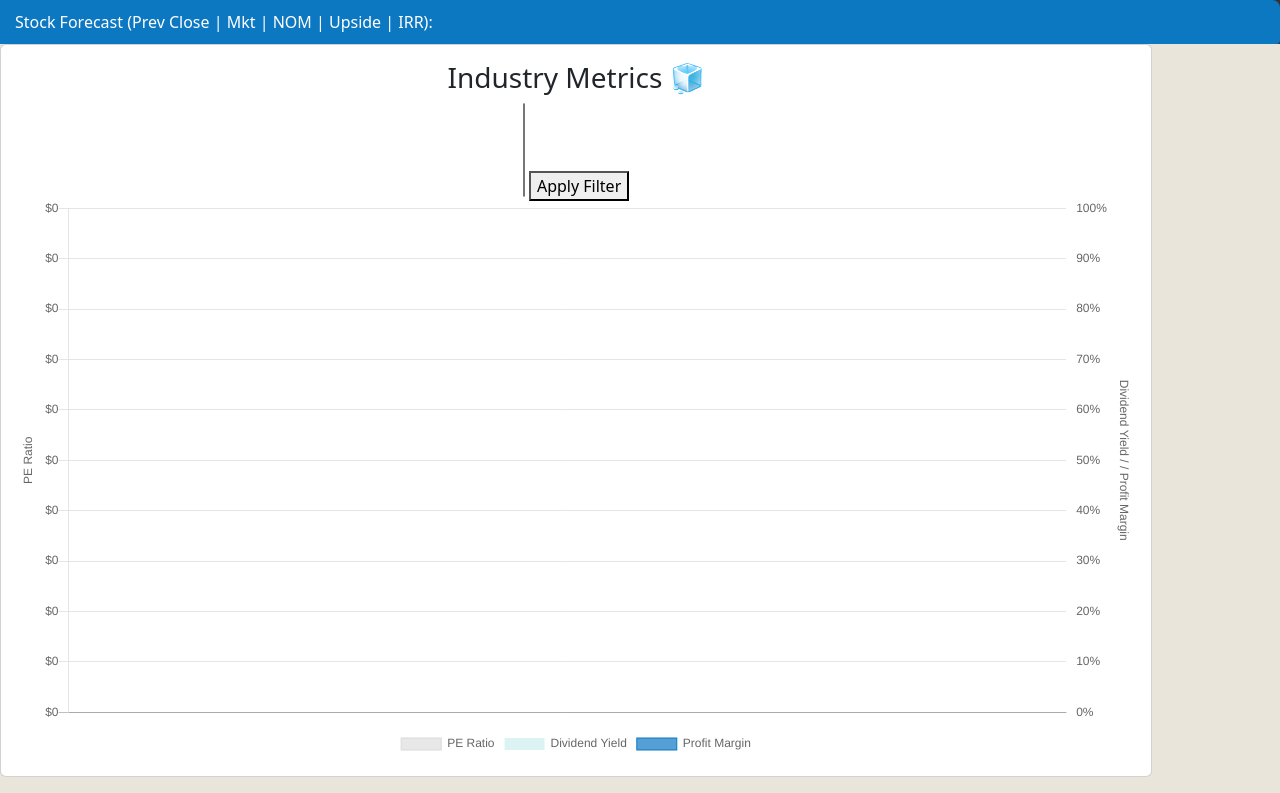
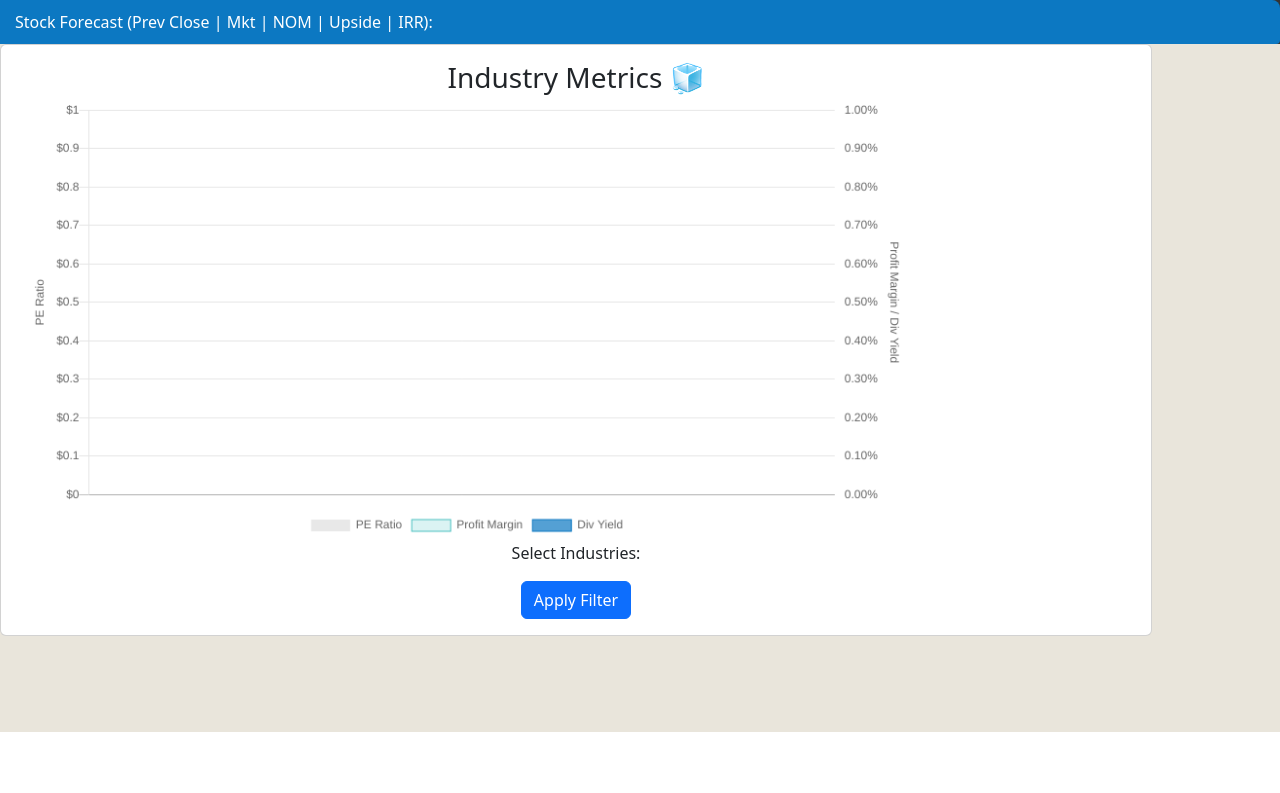
Before and after one commit to lutz143/stock-desktop-app, a Flask app: page / in a window 1280 px wide. Shown: the part 68-861 px from the top of the page. After the commit the page ends 800 px from the top, so only its background shows below. Run offline with Flask 3, Linux system fonts and the light colour scheme; data that the repository does not hold is empty.

Commit message:
updates to homepage chart data rendering

```diff
--- a/static/css/style.css
+++ b/static/css/style.css
@@ -88,6 +88,19 @@
     min-height: 100vh;
 }
 
+#industryChart {
+    max-width: 900px;
+}
+
+#industryFilter {
+    max-height: 200px; /* Set the maximum height */
+    max-width: fit-content;
+    overflow-y: auto;  /* Enable vertical scroll when content exceeds max height */
+    padding-right: 15px; /* Add some padding for better look */
+    align-items:flex-start;
+}
+
+
 .nav-links {
     font-family: 'Orbitron', Arial, sans-serif;
     font-size: 38px;
--- a/static/js/homePage.js
+++ b/static/js/homePage.js
@@ -13,26 +13,41 @@
     peAvg.forEach((item) => {
         industryChartCard.style.display = "flex";
         industry.push(item.industry);
-        peRatio.push(item.peRatio * 100);
-        profitMargins.push(item.profitMargin);
-        divYield.push(item.divYield);
+        peRatio.push(item.peRatio);
+        profitMargins.push(item.profitMargin * 100);
+        divYield.push(item.divYield * 100);
     });
 
     // Populate the industry filter dropdown
     populateIndustryFilter(industry);
 
     // Render the initial chart
-    peChart = barLineChart(industry, 'PE Ratio', 'Profit Margin', 'Dividend Yield', peRatio, profitMargins, divYield, ctx2, 'industryChart');
+    peChart = barLineChart(industry, 'PE Ratio', 'Profit Margin', 'Div Yield', peRatio, profitMargins, divYield, ctx2, 'industryChart');
 }
 
-// Function to populate industry filter dropdown
+// Function to populate industry filter dropdown as Bootstrap switches
 function populateIndustryFilter(industry) {
     const industryFilter = document.getElementById('industryFilter');
+    industryFilter.innerHTML = ''; // Clear any previous content
+
     industry.forEach(ind => {
-        const option = document.createElement('option');
-        option.value = ind;
-        option.textContent = ind;
-        industryFilter.appendChild(option);
+        const switchWrapper = document.createElement('div');
+        switchWrapper.className = 'custom-control custom-switch mb-2';
+
+        const switchInput = document.createElement('input');
+        switchInput.type = 'checkbox';
+        switchInput.className = 'custom-control-input';
+        switchInput.id = `switch-${ind}`;
+        switchInput.value = ind;
+
+        const switchLabel = document.createElement('label');
+        switchLabel.className = 'custom-control-label';
+        switchLabel.setAttribute('for', `switch-${ind}`);
+        switchLabel.textContent = ind;
+
+        switchWrapper.appendChild(switchInput);
+        switchWrapper.appendChild(switchLabel);
+        industryFilter.appendChild(switchWrapper);
     });
 }
 
@@ -47,8 +62,8 @@
         if (selectedIndustries.includes(item.industry)) {
             filteredIndustry.push(item.industry);
             filteredPeRatio.push(item.peRatio);
-            filteredProfitMargins.push(item.profitMargin);
-            filteredDivYield.push(item.divYield)
+            filteredProfitMargins.push(item.profitMargin * 100);
+            filteredDivYield.push(item.divYield * 100);
         }
     });
 
@@ -57,40 +72,37 @@
 
 // Function to generate or update the bar/line chart
 function barLineChart(xaxis, label1, label2, label3, bar1data, bar2data, linedata, ctx, chartType) {
-
-    // Replace null values with 0
     bar1data = replaceNullWithZero(bar1data);
     bar2data = replaceNullWithZero(bar2data);
 
     const newChart = new Chart(ctx, {
-        type: 'bar', // Main chart type
+        type: 'bar',
         data: {
-            labels: xaxis, // Industry names as x-axis labels
+            labels: xaxis,
             datasets: [
                 {
                     label: label1,
                     data: bar1data,
                     backgroundColor: 'rgba(217, 217, 217, 0.6)',
                     borderColor: 'rgba(217, 217, 217, 1)',
-                    borderWidth: 1,
-                    yAxisID: 'y0', // Use the first axis
-                },
-                {
-                    label: label3,
-                    data: linedata,
-                    // type: 'line', // Line chart for this dataset
-                    borderColor: 'rgba(75, 192, 192, 1)',
-                    backgroundColor: 'rgba(75, 192, 192, 0.2)',
-                    yAxisID: 'y1', // Use the second axis
+                    yAxisID: 'y0',
                     fill: false
                 },
                 {
                     label: label2,
                     data: bar2data,
+                    borderColor: 'rgba(75, 192, 192, 1)',
+                    backgroundColor: 'rgba(75, 192, 192, 0.2)',
+                    borderWidth: 1,
+                    yAxisID: 'y1'
+                },
+                {
+                    label: label3,
+                    data: linedata,
                     backgroundColor: 'rgba(12, 120, 194, 0.7)',
                     borderColor: 'rgba(12, 120, 194, 1)',
                     borderWidth: 1,
-                    yAxisID: 'y1', // Use the first axis
+                    yAxisID: 'y1'
                 },
             ]
         },
@@ -99,7 +111,8 @@
                 position: 'bottom'
             },
             scales: {
-                yAxes: [{
+                yAxes: [
+                    {
                         id: 'y0',
                         position: 'left',
                         scaleLabel: {
@@ -107,16 +120,8 @@
                             labelString: `${label1}`
                         },
                         ticks: {
-                        callback: function(value) {
-                            value = value / 1000000;
+                            callback: function (value) {
                                 return '$' + value.toLocaleString(); // Format as currency
-                        }
-                    },
-                    tooltips: {
-                        callbacks: {
-                            label: function(tooltipItem) {
-                                return '$' + tooltipItem.yLabel;
-                            }
                             }
                         }
                     },
@@ -128,16 +133,31 @@
                         },
                         scaleLabel: {
                             display: true,
-                        labelString: `${label3} / / ${label2}`
+                            labelString: `${label2} / ${label3}`
                         },
                         ticks: {
                             beginAtZero: true,
-                        callback: function(value) {
-                            value = value * 100
+                            callback: function (value) {
                                 return formatPercent(value); // Convert to percentage
                             }
                         }
-                }]
+                    }
+                ]
+            },
+            tooltips: {
+                callbacks: {
+                    label: function (tooltipItem, data) {
+                        let datasetLabel = data.datasets[tooltipItem.datasetIndex].label || '';
+                        let value = tooltipItem.yLabel;
+
+                        // Determine which label is being hovered over to format correctly
+                        if (datasetLabel === label1) {
+                            return datasetLabel + ': $' + value.toFixed(2).toLocaleString();
+                        } else if (datasetLabel === label2 || datasetLabel === label3) {
+                            return datasetLabel + ': ' + formatPercent(value);
+                        }
+                    }
+                }
             }
         }
     });
@@ -152,12 +172,12 @@
 
 // Function to format percentages
 function formatPercent(value) {
-    return value + '%';
+    return value.toFixed(2) + '%';
 }
 
 // Apply filter on button click
 document.getElementById('applyFilter').addEventListener('click', function () {
-    const selectedIndustries = Array.from(document.getElementById('industryFilter').selectedOptions).map(option => option.value);
+    const selectedIndustries = Array.from(document.querySelectorAll('#industryFilter input[type="checkbox"]:checked')).map(checkbox => checkbox.value);
 
     const {filteredIndustry, filteredPeRatio, filteredProfitMargins, filteredDivYield} = filterDataByIndustry(selectedIndustries, peAvg);
 
@@ -168,7 +188,7 @@
 
     // Create a new chart with the filtered data
     const ctx2 = document.getElementById('industryChart').getContext('2d');
-    peChart = barLineChart(filteredIndustry, 'PE Ratio', 'Profit Margin', 'Dividend Yield', filteredPeRatio, filteredProfitMargins, filteredDivYield, ctx2, 'industryChart');
+    peChart = barLineChart(filteredIndustry, 'PE Ratio', 'Profit Margin', 'Div Yield', filteredPeRatio, filteredProfitMargins, filteredDivYield, ctx2, 'industryChart');
 });
 
 // Initialize the chart when the DOM is loaded
--- a/templates/index.html
+++ b/templates/index.html
@@ -44,12 +44,18 @@
                 Industry Metrics
                 <span><a href="./ice-curve" target="_blank" style="text-decoration: none;">&#129482;</a></span>
             </h3>
-            <select id="industryFilter" multiple>
-                <!-- Industry options will be dynamically populated -->
-            </select>
-            <button id="applyFilter">Apply Filter</button>
-            <canvas id="industryChart"></canvas>
-            <!-- Bell Curve being loaded from bellCurve.js -->
+            <div class="container">
+                <div class="row">
+                    <canvas id="industryChart"></canvas>
+                    <div class="form-group">
+                        <label>Select Industries:</label>
+                        <div id="industryFilter" class="d-flex flex-column">
+                            <!-- Switches will be dynamically populated here -->
+                        </div>
+                        <button id="applyFilter" class="btn btn-primary mt-3">Apply Filter</button>
+                    </div>
+                </div>
+            </div>
         </div>
     </div>
 
```
Also changed, not shown: 1 other file. Lines whose indentation alone changed are shown as unchanged.
